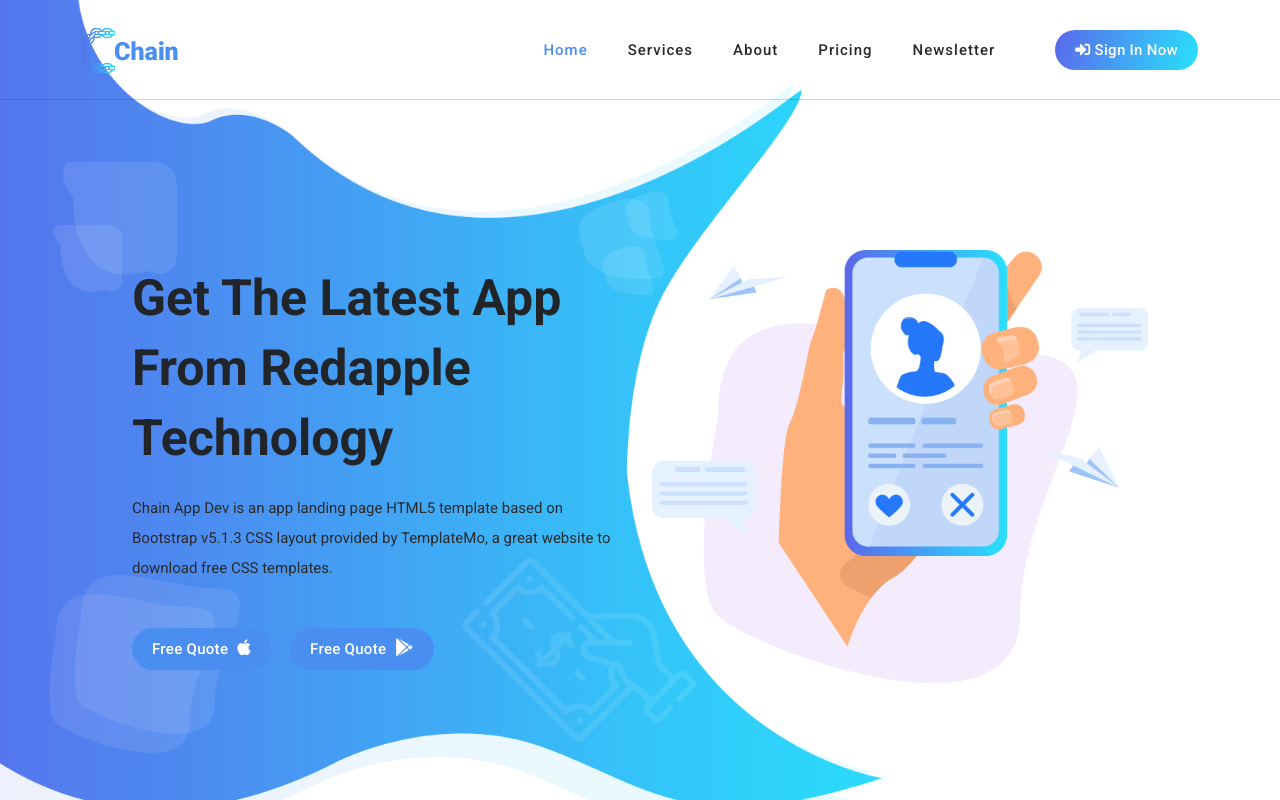
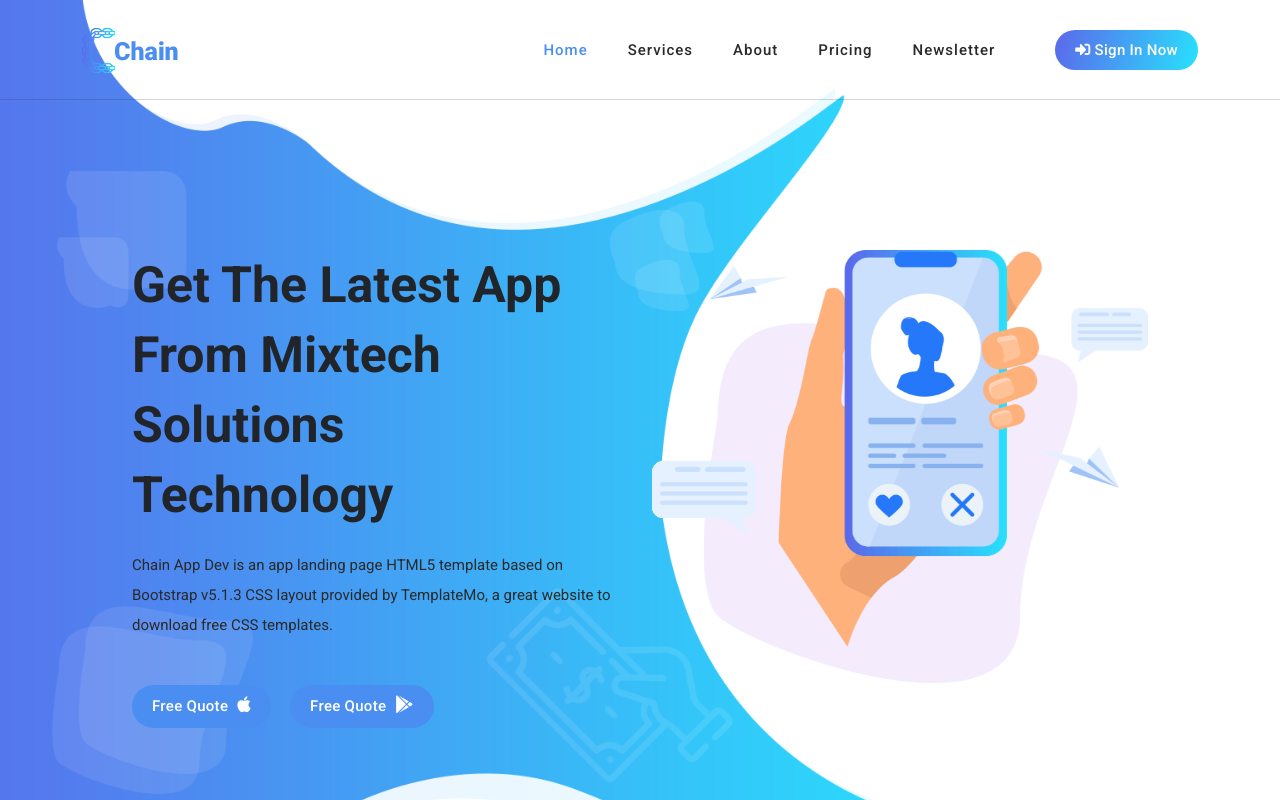
Before and after one commit to rahathossain75062/jenkins, a plain HTML site: page index.html in a window 1280 px wide. Shown: the top 800 px of the page. Drawn offline with Linux system fonts and the light colour scheme.

Commit message:
latest version

```diff
--- a/index.html
+++ b/index.html
@@ -174,7 +174,7 @@ https://templatemo.com/tm-570-chain-app-dev
               <div class="left-content show-up header-text wow fadeInLeft" data-wow-duration="1s" data-wow-delay="1s">
                 <div class="row">
                   <div class="col-lg-12">
-                    <h2>Get The Latest App From Redapple Technology</h2>
+                    <h2>Get The Latest App From Mixtech Solutions Technology</h2>
                     <p>Chain App Dev is an app landing page HTML5 template based on Bootstrap v5.1.3 CSS layout provided by TemplateMo, a great website to download free CSS templates.</p>
                   </div>
                   <div class="col-lg-12">
```
